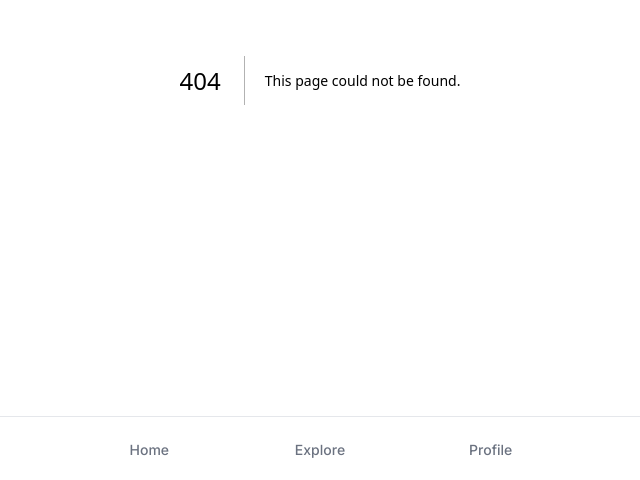
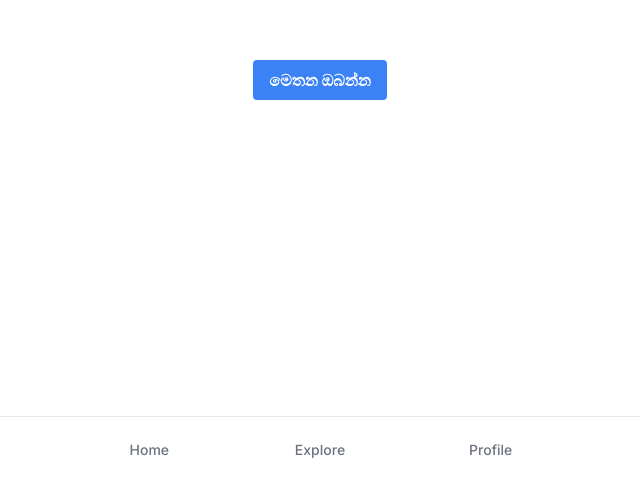
Before and after one commit to Caramel-Labs/caramel-frontend, a Next.js app: page / in a window 1280 px wide. Before the commit this address had no page. Shown: the part 320-800 px from the top of the page, without its empty margins (320-960 px from the left). Built offline with nearby package versions, Linux system fonts and the light colour scheme.

Commit message:
minor changes

```diff
--- /dev/null
+++ b/app/page.jsx
@@ -0,0 +1,13 @@
+'use-client'
+import Link from "next/link"
+
+export default function rickRoll() {
+  return(
+   <div className="grid h-screen place-items-center">
+    <Link href="https://www.youtube.com/watch?v=dQw4w9WgXcQ" target="_blank">
+      <button className="bg-blue-500 hover:bg-blue-700 text-white font-bold py-2 px-4 rounded"> මෙතන ඔබන්න
+  </button>
+    </Link>
+  </div>
+  )
+}
--- a/next.config.js
+++ b/next.config.js
@@ -2,13 +2,4 @@
 const nextConfig = {}
 
 module.exports = {
-    images: {
-        remotePatterns: [
-          {
-            protocol: 'https',
-            hostname: 'loremflickr.com',
-
-          },
-        ],
-      },
 }
```
